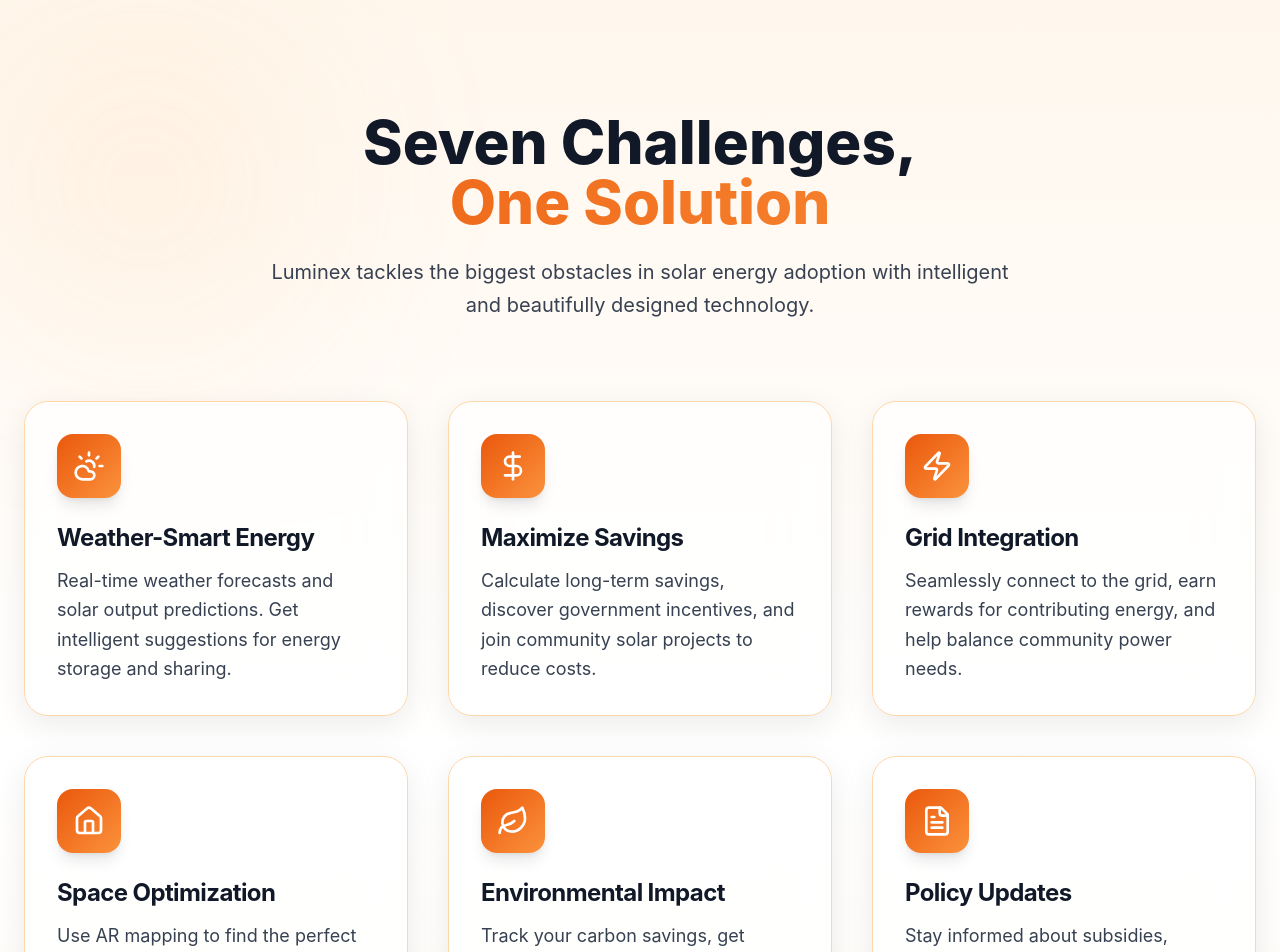
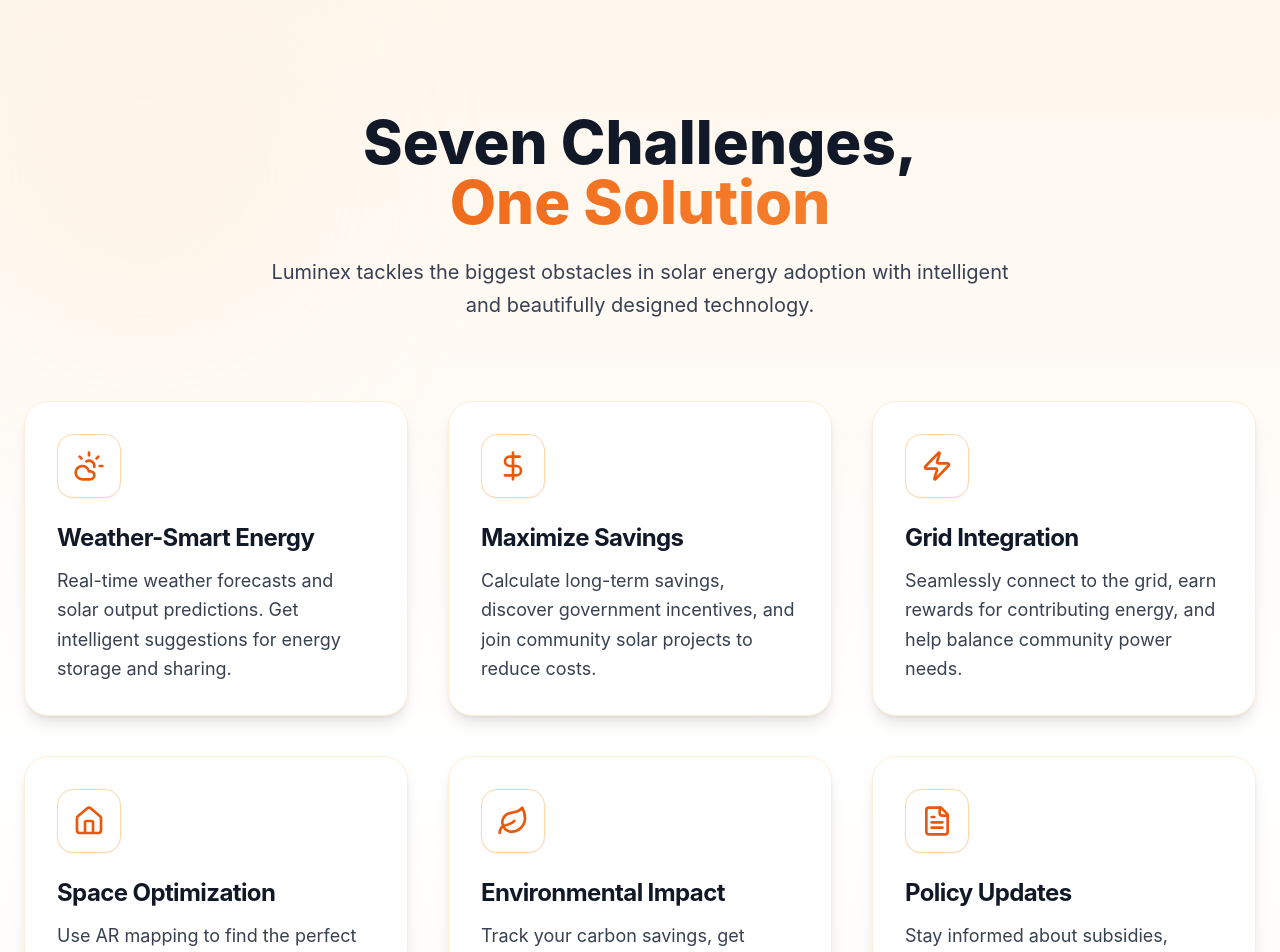
Before and after one commit to myvesseraphin/Luminex, a React (Vite) app: page /solutions in a window 1280 px wide. Shown: the top 952 px of the page. Built offline with nearby package versions, Linux system fonts and the light colour scheme.

Commit message:
removing gradients to existing icons

```diff
--- a/src/components/FeaturesShowcase.tsx
+++ b/src/components/FeaturesShowcase.tsx
@@ -41,15 +41,17 @@
       ref={ref}
       initial={{ opacity: 0, x: isEven ? -50 : 50 }}
       animate={isInView ? { opacity: 1, x: 0 } : { opacity: 0, x: isEven ? -50 : 50 }}
-      transition={{ duration: 0.8, delay: 0.2 }}
+      transition={{ duration: 0.8, delay: 0.15 }}
       className={`flex flex-col ${isEven ? 'lg:flex-row' : 'lg:flex-row-reverse'} gap-12 items-center mb-24`}
     >
       <div className="flex-1">
-        <div className="w-16 h-16 bg-gradient-to-br from-orange-600 to-orange-400 rounded-2xl flex items-center justify-center mb-6">
-          <feature.icon className="w-8 h-8 text-white" />
+        <div className="w-16 h-16 bg-white border border-orange-200 rounded-2xl flex items-center justify-center mb-6 shadow-sm">
+          <feature.icon className="w-8 h-8 text-orange-600" />
         </div>
+
         <h3 className="text-3xl font-bold text-gray-900 mb-4">{feature.title}</h3>
         <p className="text-lg text-gray-700 leading-relaxed mb-6">{feature.description}</p>
+
         <a
           href="https://luminextech.base44.app"
           className="inline-flex items-center text-orange-600 font-semibold hover:text-orange-400 transition-colors"
@@ -62,7 +64,7 @@
         <motion.div
           whileHover={{ scale: 1.02 }}
           transition={{ duration: 0.3 }}
-          className="rounded-2xl overflow-hidden shadow-2xl"
+          className="rounded-2xl overflow-hidden shadow-xl"
         >
           <img src={feature.image} alt={feature.title} className="w-full h-[400px] object-cover" />
         </motion.div>
@@ -76,15 +78,14 @@
   const ref = useRef(null);
   const isInView = useInView(ref, { once: true, margin: '-100px' });
 
-  const featureList = features(t).map(f => ({
+  const featureList = features(t).map((f) => ({
     ...f,
-    learnMore: t('features.learn_more')
+    learnMore: t('features.learn_more'),
   }));
 
   return (
     <section className="py-24 bg-white">
       <div className="max-w-7xl mx-auto px-6">
-
         <motion.div
           ref={ref}
           initial={{ opacity: 0, y: 30 }}
@@ -93,9 +94,9 @@
           className="text-center mb-20"
         >
           <h2 className="text-4xl md:text-5xl font-bold text-gray-900 mb-6">
-            {t('features.section_title1')}
+            {t('features.section_title1')}{' '}
             <span className="text-transparent bg-clip-text bg-gradient-to-r from-orange-600 to-orange-400">
-              {' '}{t('features.section_title2')}
+              {t('features.section_title2')}
             </span>
           </h2>
 
--- a/src/components/SolutionsGrid.tsx
+++ b/src/components/SolutionsGrid.tsx
@@ -15,49 +15,47 @@
 interface solutionProps{
   icon:React.ReactNode;
   title:string;
-  description:string
+  description:string;
 }
 
-// --- Data with i18n keys ---
 const solutions = (t) => [
   {
-    icon:  <CloudSunIcon className="w-8 h-8 text-white" />,
+    icon: <CloudSunIcon className="w-8 h-8 text-orange-600" />,
     title: t("solutions.weather.title"),
     description: t("solutions.weather.description"),
   },
   {
-    icon:  <DollarSignIcon className="w-8 h-8 text-white" />,
+    icon: <DollarSignIcon className="w-8 h-8 text-orange-600" />,
     title: t("solutions.savings.title"),
     description: t("solutions.savings.description"),
   },
   {
-    icon:< ZapIcon   className="w-8 h-8 text-white" />,
+    icon: <ZapIcon className="w-8 h-8 text-orange-600" />,
     title: t("solutions.grid.title"),
     description: t("solutions.grid.description"),
   },
   {
-    icon: <HomeIcon   className="w-8 h-8 text-white" />,
+    icon: <HomeIcon className="w-8 h-8 text-orange-600" />,
     title: t("solutions.space.title"),
     description: t("solutions.space.description"),
   },
   {
-    icon:   < LeafIcon className="w-8 h-8 text-white" />,
+    icon: <LeafIcon className="w-8 h-8 text-orange-600" />,
     title: t("solutions.environment.title"),
     description: t("solutions.environment.description"),
   },
   {
-    icon:   <FileTextIcon className="w-8 h-8 text-white" />,
+    icon: <FileTextIcon className="w-8 h-8 text-orange-600" />,
     title: t("solutions.policy.title"),
     description: t("solutions.policy.description"),
   },
   {
-    icon:  <SettingsIcon  className="w-8 h-8 text-white" />,
+    icon: <SettingsIcon className="w-8 h-8 text-orange-600" />,
     title: t("solutions.performance.title"),
     description: t("solutions.performance.description"),
   },
 ];
 
-// --- Card Component ---
 function SolutionCard({ solution, index }:{solution:solutionProps,index:number}) {
   const ref = useRef(null);
   const isInView = useInView(ref, { once: true, margin: "-100px" });
@@ -68,22 +66,16 @@
       initial={{ opacity: 0, y: 60 }}
       animate={isInView ? { opacity: 1, y: 0 } : { opacity: 0, y: 60 }}
       transition={{ duration: 0.7, delay: index * 0.1 }}
-      className="group p-8 rounded-3xl bg-white/70 backdrop-blur-xl shadow-[0px_8px_30px_rgba(0,0,0,0.08)] border border-orange-200 hover:shadow-[0px_12px_35px_rgba(0,0,0,0.15)] transition-all duration-300 relative overflow-hidden"
+      className="group p-8 rounded-3xl bg-white shadow-lg border border-orange-100 hover:shadow-xl transition-all duration-300 relative"
     >
-      {/* Glow Accent */}
-      <div className="absolute inset-0 opacity-0 group-hover:opacity-20 bg-gradient-to-br from-orange-500 to-orange-300 blur-3xl transition-all"></div>
-
-      {/* Icon */}
-      <div className="w-16 h-16 bg-gradient-to-br from-orange-600 to-orange-400 rounded-2xl flex items-center justify-center mb-6 group-hover:scale-110 transition-transform duration-300 shadow-lg">
+      <div className="w-16 h-16 bg-white border border-orange-200 rounded-2xl flex items-center justify-center mb-6 transition-transform duration-300 shadow-sm group-hover:scale-110">
         {solution.icon}
       </div>
 
-      {/* Title */}
       <h3 className="text-2xl font-bold text-gray-900 mb-3 tracking-tight">
         {solution.title}
       </h3>
 
-      {/* Description */}
       <p className="text-gray-700 leading-relaxed text-lg">
         {solution.description}
       </p>
@@ -91,7 +83,6 @@
   );
 }
 
-// --- Grid Section ---
 export function SolutionsGrid() {
   const { t } = useTranslation();
   const ref = useRef(null);
@@ -101,13 +92,10 @@
 
   return (
     <section className="py-28 bg-gradient-to-b from-orange-50 via-white to-orange-50 relative overflow-hidden">
-      {/* Soft Background Shapes */}
-      <div className="absolute top-10 left-0 w-72 h-72 bg-orange-300/30 blur-[120px] rounded-full opacity-60"></div>
-      <div className="absolute bottom-10 right-0 w-72 h-72 bg-orange-400/30 blur-[120px] rounded-full opacity-60"></div>
+      <div className="absolute top-10 left-0 w-72 h-72 bg-orange-200/40 blur-[110px] rounded-full opacity-50"></div>
+      <div className="absolute bottom-10 right-0 w-72 h-72 bg-orange-300/40 blur-[110px] rounded-full opacity-50"></div>
 
       <div className="max-w-7xl mx-auto px-6 relative z-10">
-
-        {/* Header */}
         <motion.div
           ref={ref}
           initial={{ opacity: 0, y: 40 }}
@@ -116,10 +104,7 @@
           className="text-center mb-20"
         >
           <h2 className="text-5xl md:text-6xl font-extrabold text-gray-900 mb-6 leading-tight">
-            {t("solutions.section.title1")}
-            <span className="block text-transparent bg-clip-text bg-gradient-to-r from-orange-600 to-orange-400">
-              {t("solutions.section.title2")}
-            </span>
+            {t("solutions.section.title1")}<span className="block text-transparent bg-clip-text bg-gradient-to-r from-orange-600 to-orange-400">{t("solutions.section.title2")}</span>
           </h2>
 
           <p className="text-xl text-gray-700 max-w-3xl mx-auto leading-relaxed">
@@ -127,13 +112,11 @@
           </p>
         </motion.div>
 
-        {/* Grid */}
         <div className="grid md:grid-cols-2 lg:grid-cols-3 gap-10">
           {translatedSolutions.map((solution, index) => (
             <SolutionCard key={index} solution={solution} index={index} />
           ))}
         </div>
-
       </div>
     </section>
   );
```
